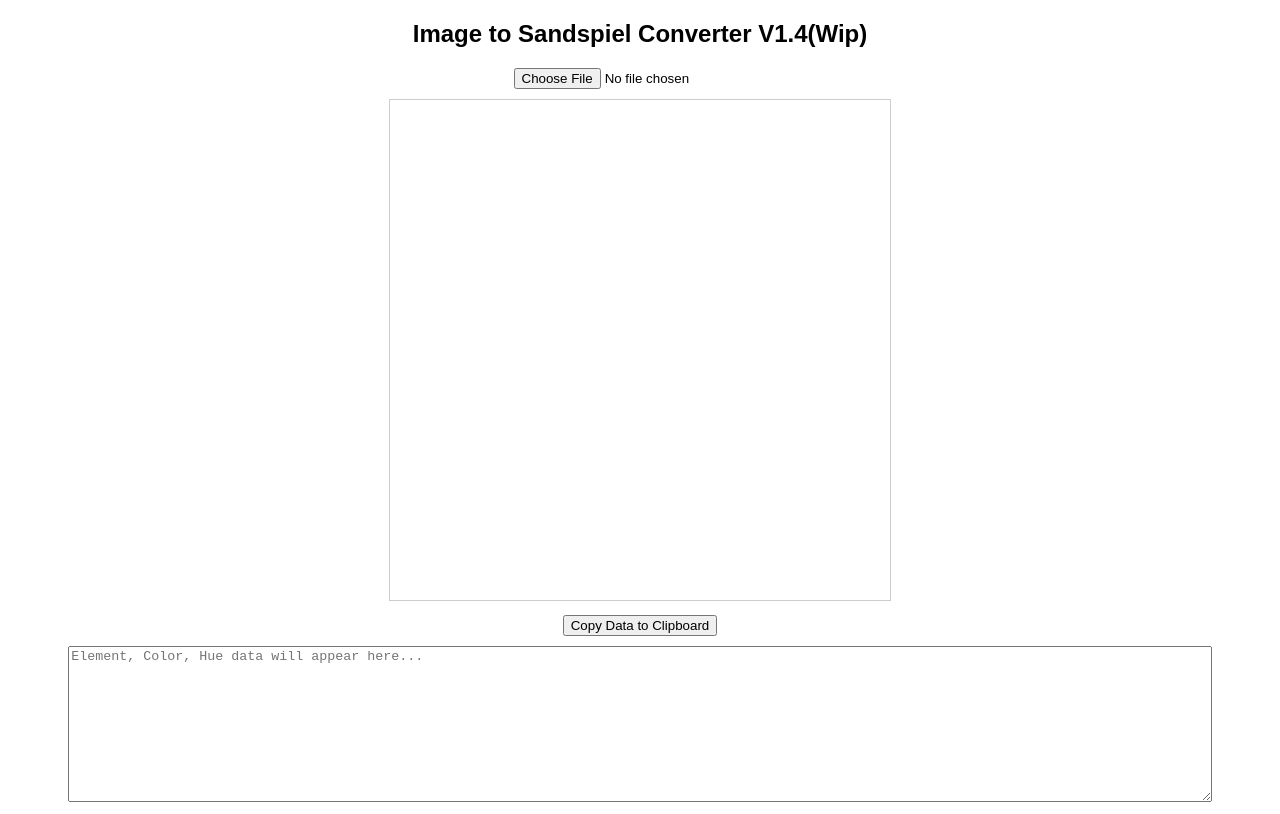
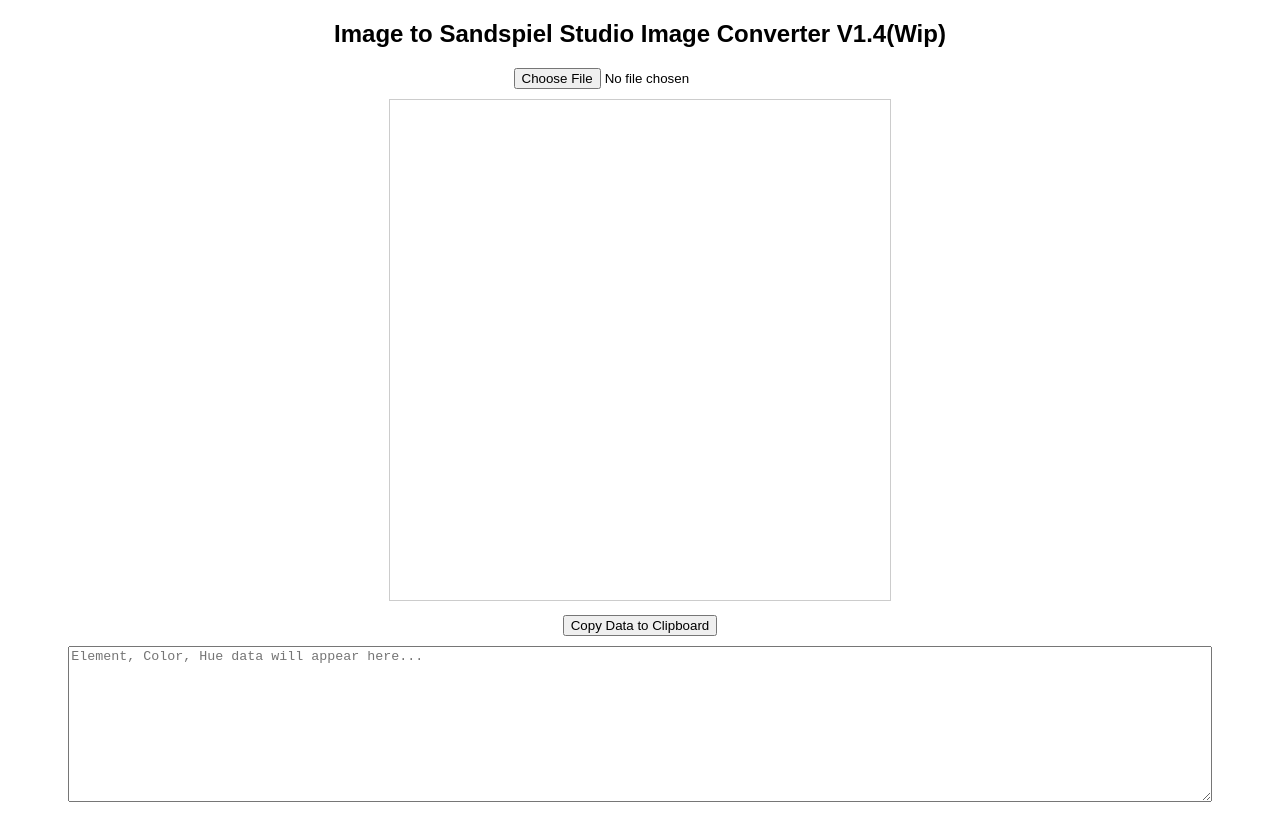
Before and after one commit to LoppySloppy/Sandspiel-Studio-Image-Uploader, a plain HTML site: page V1.4.html in a window 1280 px wide. Drawn offline with Linux system fonts and the light colour scheme.

Commit message:
Fix title and header text in V1.4.html

```diff
--- a/V1.4.html
+++ b/V1.4.html
@@ -2,7 +2,7 @@
 <html lang="en">
 <head>
 <meta charset="UTF-8">
-<title>Sandspiel Studio ImageUploader V1.4</title>
+<title>Sandspiel Studio Image Uploader V1.4</title>
 <style>
   body { font-family: sans-serif; text-align: center; margin-top: 20px; }
   canvas { border: 1px solid #ccc; margin-top: 10px; }
@@ -12,7 +12,7 @@
 </head>
 <body>
 
-<h2>Image to Sandspiel Converter V1.4(Wip)</h2>
+<h2>Image to Sandspiel Studio Image Converter V1.4(Wip)</h2>
 <input type="file" id="upload" accept="image/*"><br>
 <canvas id="canvas" width="500" height="500"></canvas>
 <br>
```
